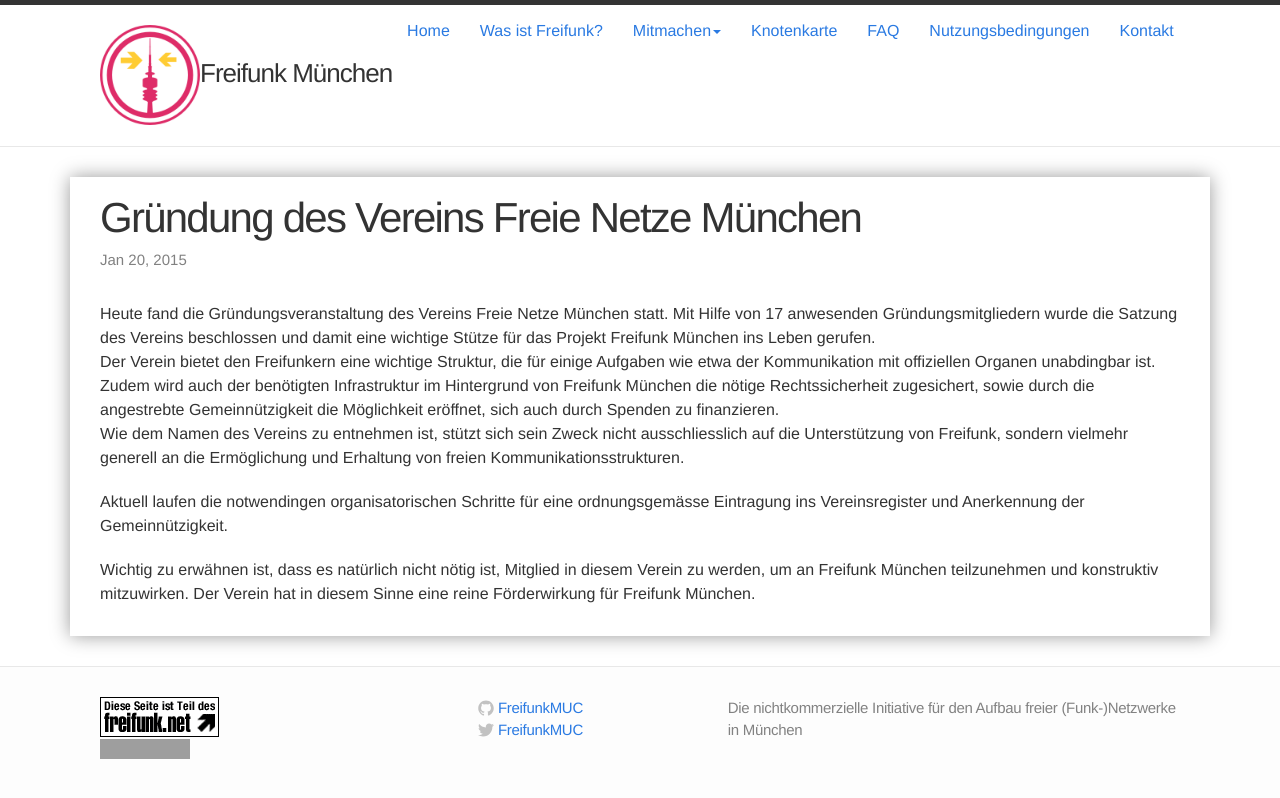
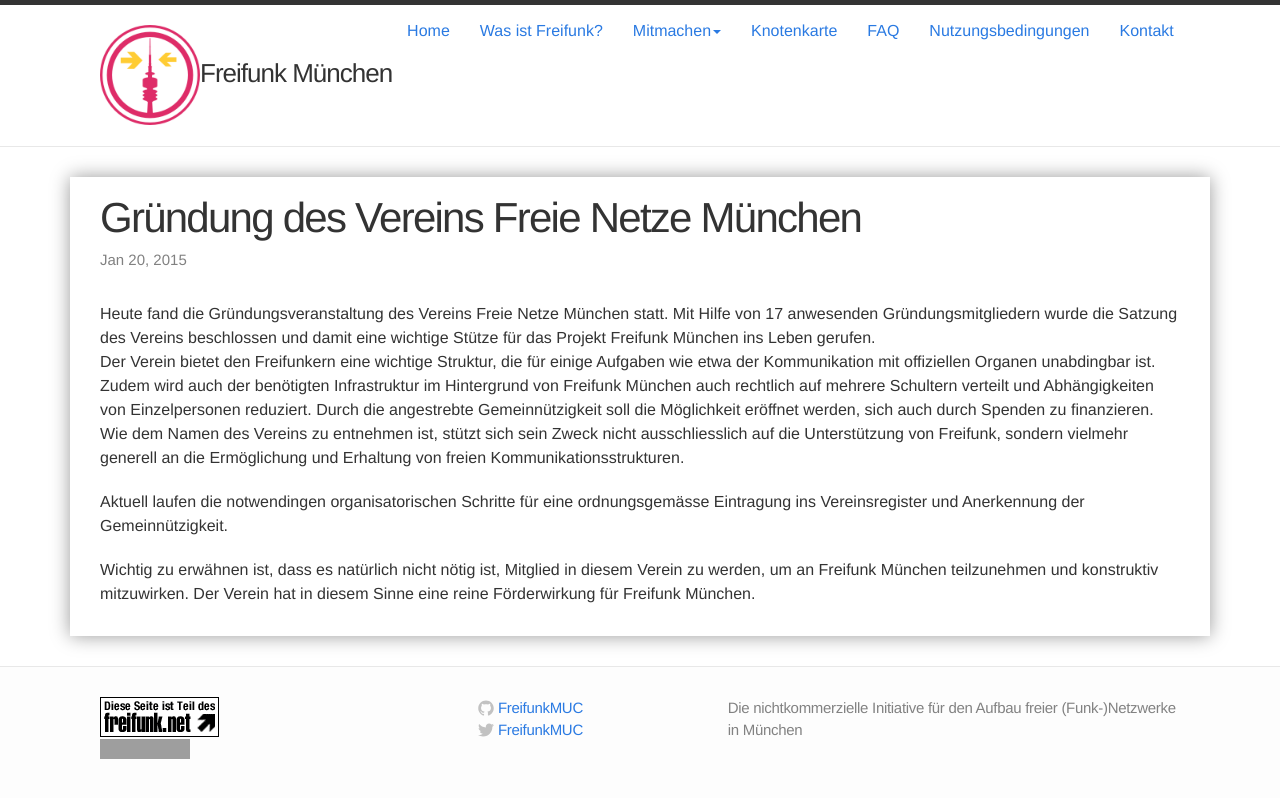
Before and after one commit to freifunkMUC/freifunkmuc.github.io, a Jekyll site: the page built from _posts/2015-01-20-vereinsgruendung-freie-netze-muenchen-ev.markdown, in a window 1280 px wide. Shown: the top 798 px of the page. Built offline with Jekyll 4.4.1, drawn with Linux system fonts in a browser that asks for light colours; nearby versions of some CDN libraries; a style sheet for code colours, icons or effects is not loaded; grey boxes are pictures that could not be loaded.

Commit message:
passus ueber rechtssicherheit verbessert

```diff
--- a/_posts/2015-01-20-vereinsgruendung-freie-netze-muenchen-ev.markdown
+++ b/_posts/2015-01-20-vereinsgruendung-freie-netze-muenchen-ev.markdown
@@ -12,8 +12,10 @@ München ins Leben gerufen.\\
 Der Verein bietet den Freifunkern eine wichtige Struktur, die für einige
 Aufgaben wie etwa der Kommunikation mit offiziellen Organen unabdingbar ist.
 Zudem wird auch der benötigten Infrastruktur im Hintergrund von Freifunk
-München die nötige Rechtssicherheit zugesichert, sowie durch die angestrebte
-Gemeinnützigkeit die Möglichkeit eröffnet, sich auch durch Spenden zu finanzieren.\\
+München auch rechtlich auf mehrere Schultern verteilt und Abhängigkeiten
+von Einzelpersonen reduziert.
+Durch die angestrebte Gemeinnützigkeit soll die Möglichkeit eröffnet werden,
+sich auch durch Spenden zu finanzieren.\\
 Wie dem Namen des Vereins zu entnehmen ist, stützt sich sein Zweck nicht
 ausschliesslich auf die Unterstützung von Freifunk, sondern vielmehr
 generell an die Ermöglichung und Erhaltung von freien Kommunikationsstrukturen.
```
